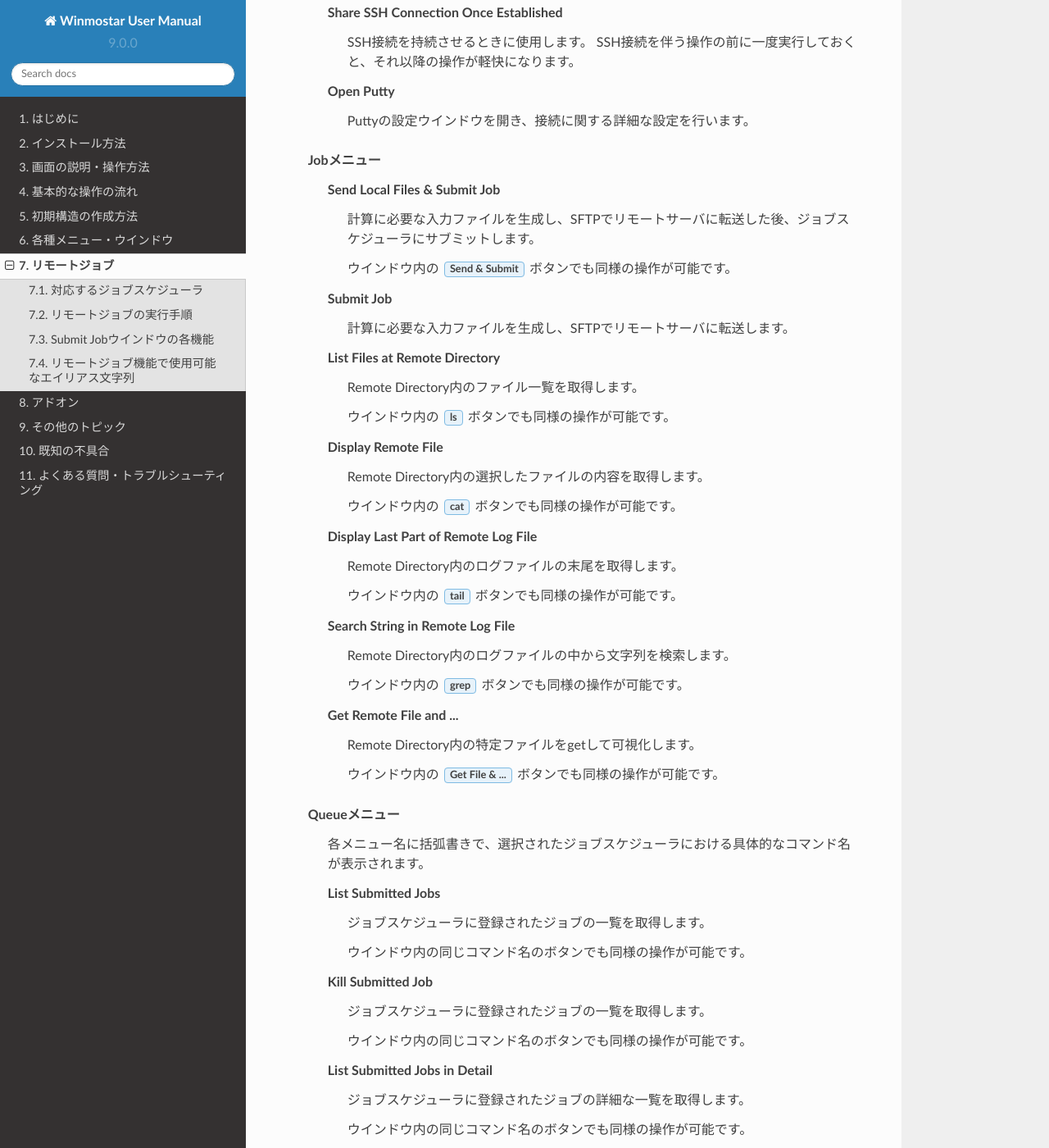
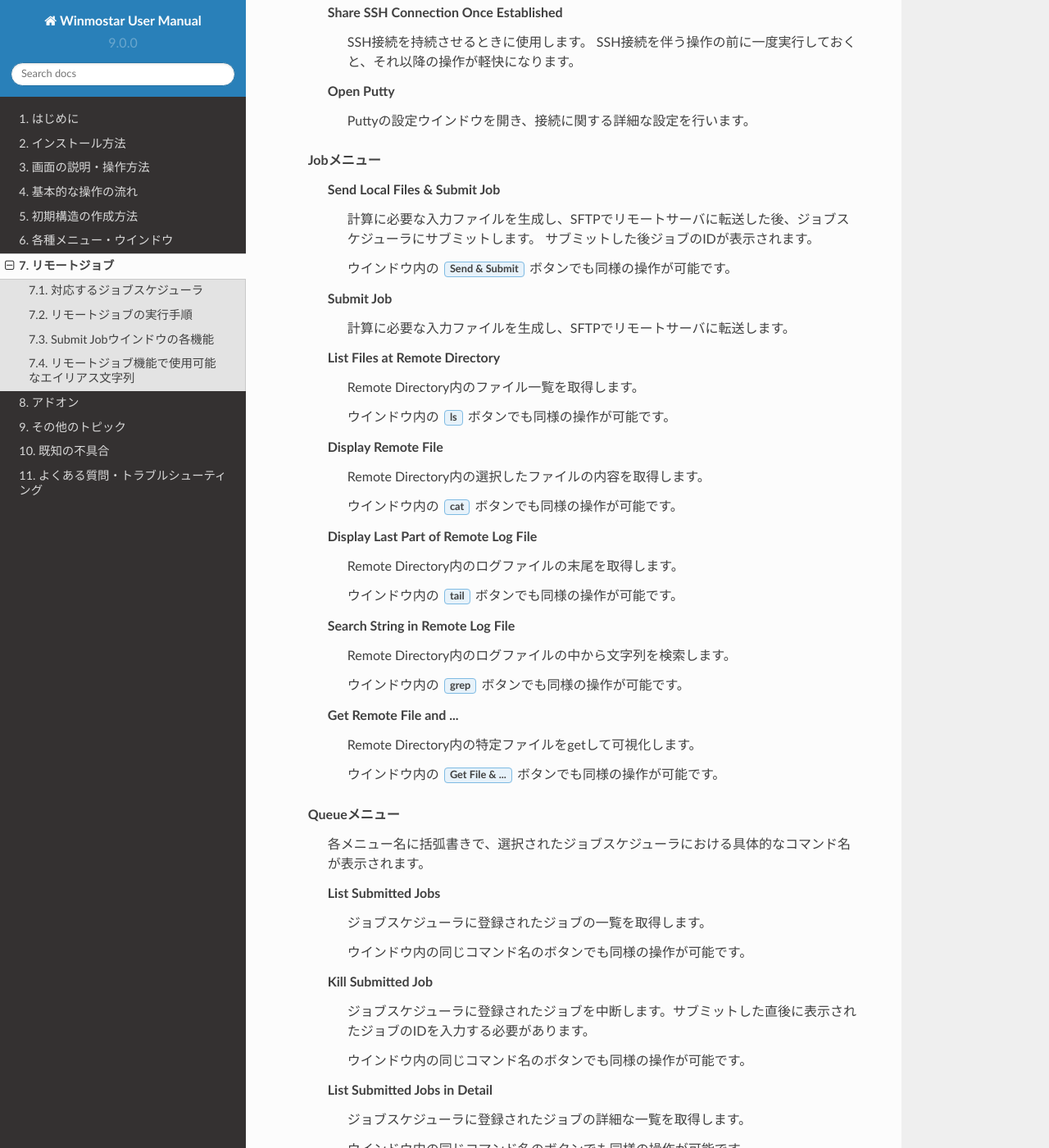
Before and after one commit to X-Ability/winmostar_doc, a Sphinx documentation site: the page built from source/winmos/winmos_remote.rst, in a window 1280 px wide and 1400 px high, scrolled down 7407 px. Shown: the whole window at 82% size. Built offline with Sphinx 7.4.7 and the Read the Docs theme 2.0.0, drawn with Linux system fonts in a browser that asks for light colours.

Commit message:
誤字やWinmostarとのずれを修正
git-svn-id: http://varane/svn/winmostar_doc/trunk@30 10044ad8-96a7-4fcc-a7cb-627c628f43f5

```diff
--- a/source/winmos/solid/winmos_fdmnes.rst
+++ b/source/winmos/solid/winmos_fdmnes.rst
@@ -53,7 +53,7 @@
 
          * - 種類
            - 説明
-         * - | pwoutファイル
+         * - | logファイル
              | :file:`cu.log`
            - 計算のログファイルです。
          * - | batファイル
--- a/source/winmos/winmos_edit.rst
+++ b/source/winmos/winmos_edit.rst
@@ -314,7 +314,7 @@ OpenBabelを使用
 ..  _edit_clean:
 
 簡易構造最適化
--------------------------------------
+^^^^^^^^^^^^^^^^^^^^
    分子力場を用いた構造最適化を行います。
 
    .. hint::
--- a/source/winmos/winmos_remote.rst
+++ b/source/winmos/winmos_remote.rst
@@ -239,6 +239,7 @@ Profileメニュー
    Jobメニュー
       Send Local Files & Submit Job
          計算に必要な入力ファイルを生成し、SFTPでリモートサーバに転送した後、ジョブスケジューラにサブミットします。
+         サブミットした後ジョブのIDが表示されます。
 
          ウインドウ内の :guilabel:`Send & Submit` ボタンでも同様の操作が可能です。
       Submit Job
@@ -271,7 +272,7 @@ Profileメニュー
 
          ウインドウ内の同じコマンド名のボタンでも同様の操作が可能です。
       Kill Submitted Job
-         ジョブスケジューラに登録されたジョブの一覧を取得します。
+         ジョブスケジューラに登録されたジョブを中断します。サブミットした直後に表示されたジョブのIDを入力する必要があります。
 
          ウインドウ内の同じコマンド名のボタンでも同様の操作が可能です。
       List Submitted Jobs in Detail
```
Also changed, not shown: source/winmos/winmos_tools.rst (+4 -4 lines).
